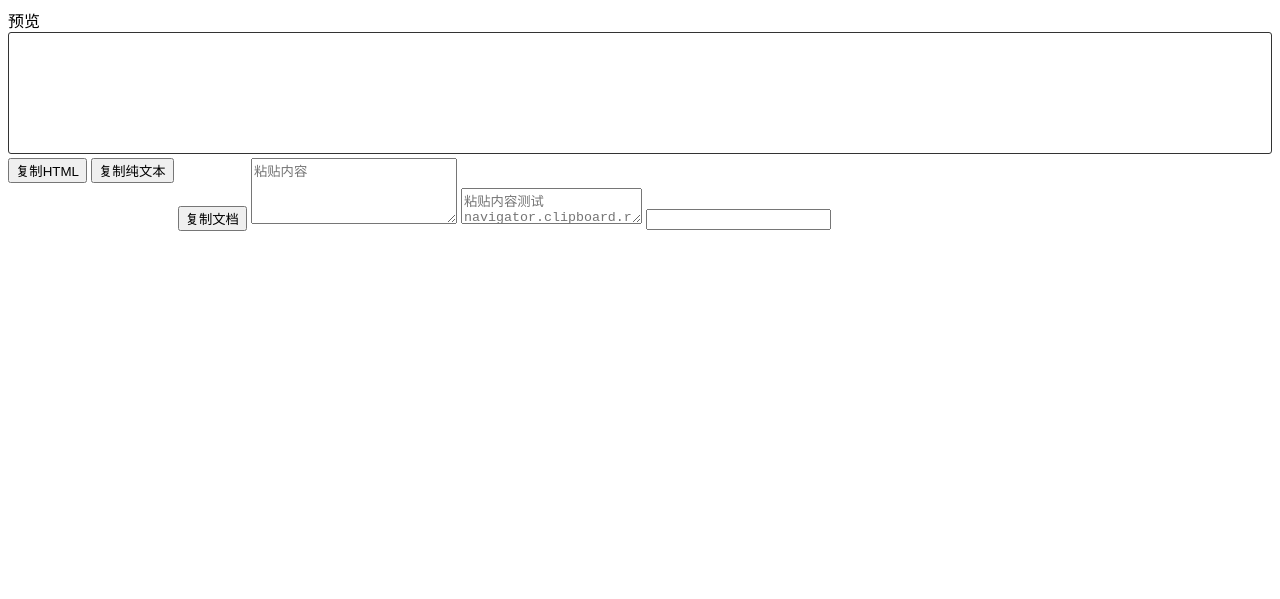
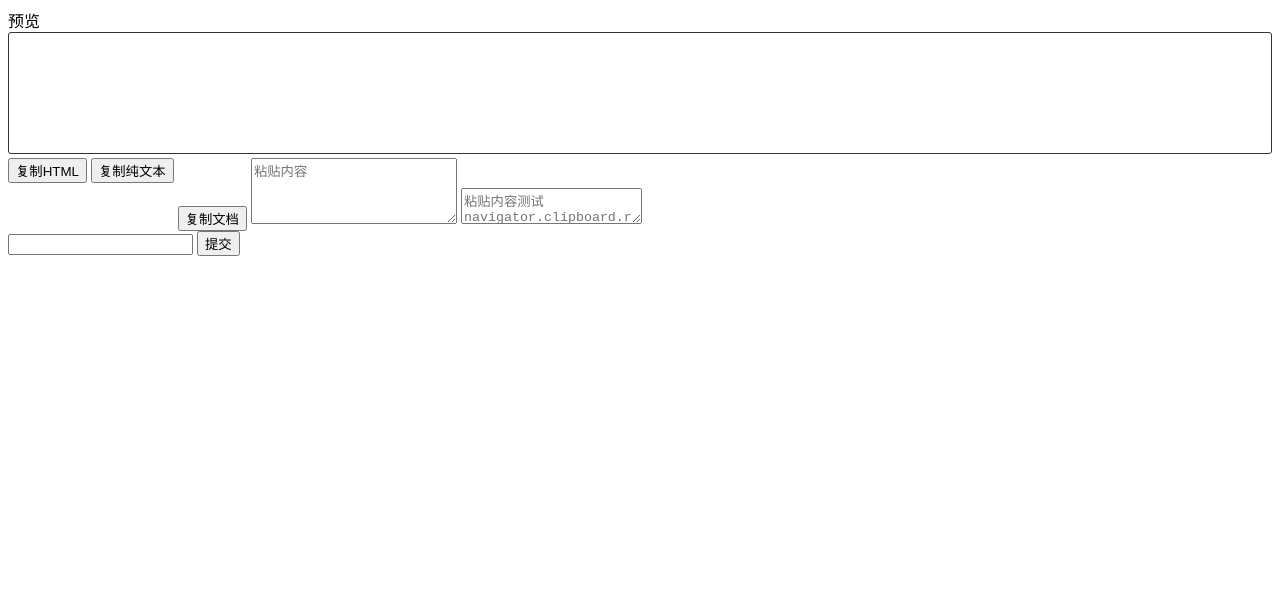
Before and after one commit to chzedong/chzedong.github.io, a plain HTML site: page index.html in a window 1280 px wide. Shown: the top 599 px of the page. Drawn offline with nearby package versions, Linux system fonts and the light colour scheme.

Commit message:
Update index.html

```diff
--- a/index.html
+++ b/index.html
@@ -40,7 +40,11 @@
   <textarea id="input" placeholder="粘贴内容"></textarea>
 
   <textarea id="input2" placeholder="粘贴内容测试 navigator.clipboard.readText"></textarea>
-  <input id="editor-input" name="editor-input" />
+  <form action="/api" method="post">
+    <input id="editor-input" name="editor-input" />
+    <input type="submit" value='提交' />
+  </form>
+
   <script crossorigin src="https://unpkg.com/react@18/umd/react.development.js"></script>
   <script crossorigin src="https://unpkg.com/react-dom@18/umd/react-dom.development.js"></script>
   <script src="./index.js"></script>
```
